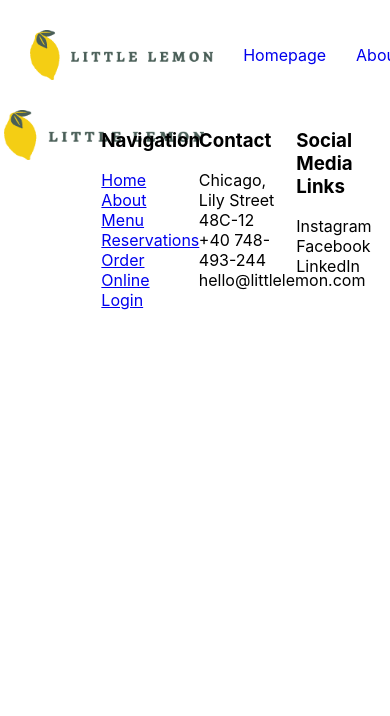
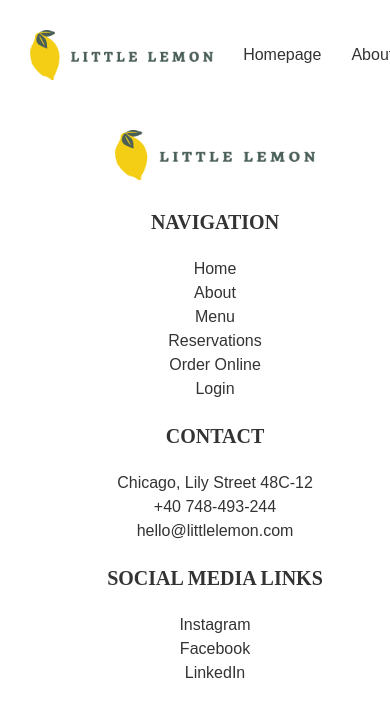
Before and after one commit to R0biCode/Little-Lemon-Tables, a React (Create React App) app in the folder react-app/: page / in a window 390 px wide. Shown: the top 716 px of the page. Built offline with nearby package versions, Linux system fonts and the light colour scheme.

Commit message:
Added fonts and made the footer responsive for mobile & tablet usage.

```diff
--- a/react-app/src/App.css
+++ b/react-app/src/App.css
@@ -1,3 +1,9 @@
+html, body {
+  height: 100%;
+  margin: 0;
+  padding: 0;
+}
+
 .Header {
   display: flex;
   justify-content: space-between;
@@ -28,13 +34,20 @@
 
 .FooterWrapper {
   text-align: center;
+  width: 100%;
+  padding: 20px 0;
+  position: fixed;
+  bottom: 0;
+  left: 0;
 }
+
 
 .FooterLogo, .FooterSection {
   display: inline-block;
   vertical-align: top;
-  width: 23%; /* This makes the blocks equal. */
+  width: 20%; /* This makes the blocks equal. */
   margin: 0 1%;
+  padding-left: 20px;
 }
 
 .FooterSection ul {
@@ -42,3 +55,93 @@
   padding: 0;
   margin: 0;
 }
+
+@media (max-width: 768px) {
+  .FooterWrapper {
+    display: block;
+    text-align: center; /* Ensures content is centered */
+  }
+
+  .FooterLogo, .FooterSection {
+    display: block; /* Stacks the elements vertically */
+    width: 100%; /* Full width for each element */
+    margin: 20px 0; /* Adds space between elements */
+  }
+
+  .FooterSection ul {
+    text-align: center; /* Centers the links on smaller screens */
+  }
+}
+
+/* Global Styles */
+body {
+  font-family: 'Karla', sans-serif;
+  line-height: 1.5;
+  color: #333;
+}
+
+/* Markazi Text for Display Titles */
+h1, h2, h3 {
+  font-family: 'Markazi Text', serif;
+}
+
+/* h1 - Display Title - Medium 64pt */
+h1 {
+  font-size: 64px;
+  font-weight: 500; /* Medium weight */
+}
+
+/* h2 - Subtitle - Regular 40pt */
+h2 {
+  font-size: 40px;
+  font-weight: 400; /* Regular weight */
+}
+
+/* h3 - Section Title! Uppercase 20pt Extra Bold */
+h3 {
+  font-size: 20px;
+  font-weight: 700; /* Extra Bold weight */
+  text-transform: uppercase;
+}
+
+/* Karla for other text elements */
+h4 {
+  font-family: 'Karla', sans-serif;
+  font-size: 18px; /* Medium 18pt */
+  font-weight: 500;
+}
+
+/* Special Section Title 16pt Bold */
+h5 {
+  font-family: 'Karla', sans-serif;
+  font-size: 16px;
+  font-weight: 700;
+}
+
+/* Paragraph text - Regular 16pt */
+p {
+  font-family: 'Karla', sans-serif;
+  font-size: 16px;
+  font-weight: 400;
+  max-width: 65ch; /* Max 65 characters per line */
+}
+
+/* Highlight Text - Price Medium 16pt */
+.highlight {
+  font-family: 'Karla', sans-serif;
+  font-size: 16px;
+  font-weight: 500; /* Medium weight */
+}
+
+a {
+  font-family: 'Karla', sans-serif;
+  font-size: 16px; /* Adjust the size as needed */
+  font-weight: 400; /* Regular weight */
+  text-decoration: none; /* Remove underline */
+  color: #333; /* Adjust color as needed */
+}
+
+a:hover {
+  text-decoration: underline; /* Add underline on hover */
+  color: #000; /* Change color on hover if desired */
+}
--- a/react-app/src/App.js
+++ b/react-app/src/App.js
@@ -12,7 +12,9 @@ function App() {
     <Nav />
     </div>
     <Main />
+    <div className='FooterBG'>
     <Footer />
+    </div>
     </>
   );
 }
--- a/react-app/src/index.css
+++ b/react-app/src/index.css
@@ -11,3 +11,4 @@ code {
   font-family: source-code-pro, Menlo, Monaco, Consolas, 'Courier New',
     monospace;
 }
+@import url('https://fonts.googleapis.com/css2?family=Karla:wght@400;700&family=Markazi+Text:wght@400;500;700&display=swap');
```
